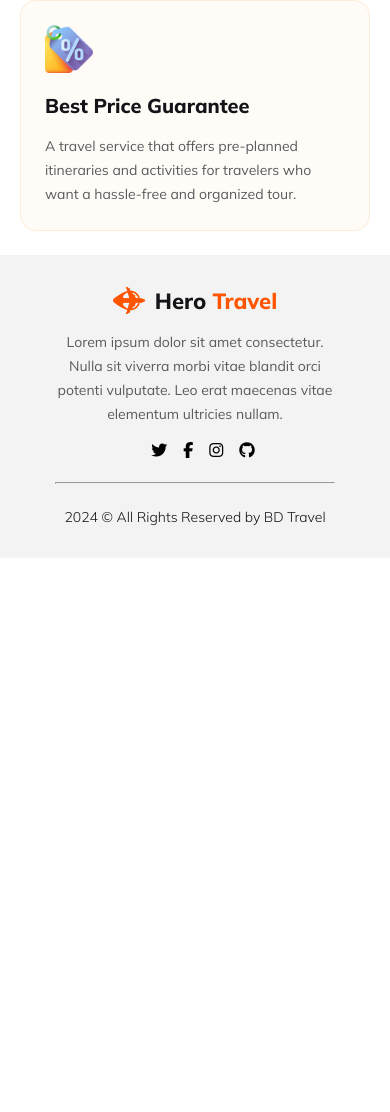
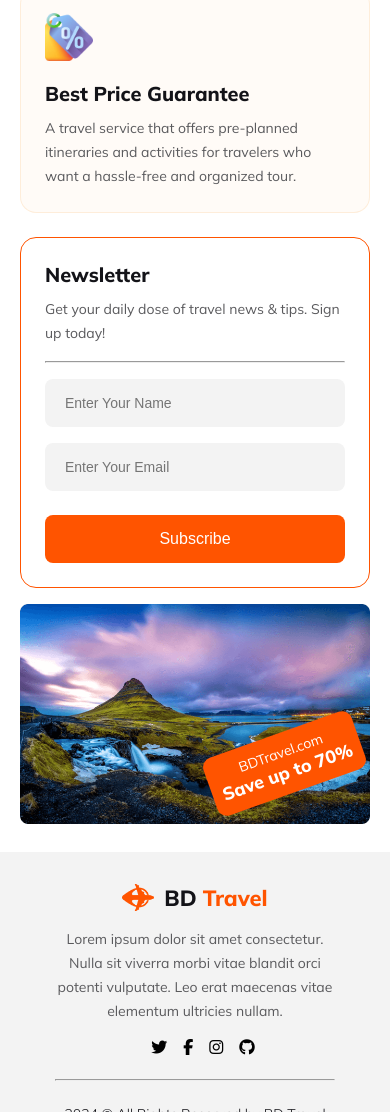
Before and after one commit to Razib2019/bd-travel, a plain HTML site: page index.html in a window 390 px wide. Shown: the part 5044-6156 px from the top of the page. Before the commit the page ends 5602 px from the top, so only its background shows below. Drawn offline with Linux system fonts and the light colour scheme.

Commit message:
news-letter-section done

```diff
--- a/index.html
+++ b/index.html
@@ -190,6 +190,30 @@
         </div>
       </section>
       <!-- Why Choose Us Section Start From Here -->
+
+      <!-- News Letter Section Start From Here -->
+      <section class="news-letter-section-container">
+        <div class="news-letter-left">
+          <h1 class="card-title secondary-color">Newsletter</h1>
+          <p class="card-description additional-color1">
+            Get your daily dose of travel news & tips. Sign up today!
+          </p>
+          <hr />
+          <div class="news-letter-input-btn">
+            <input type="text" placeholder="Enter Your Name" />
+            <input type="text" placeholder="Enter Your Email" />
+            <button class="btn-primary">Subscribe</button>
+          </div>
+        </div>
+        <div class="news-letter-right">
+          <img src="./Images/14.png" alt="" />
+          <div class="offer-container">
+            <h3 class="domain-name">BDTravel.com</h3>
+            <h1 class="offer">Save up to 70%</h1>
+          </div>
+        </div>
+      </section>
+      <!-- News Letter Section End Here -->
     </main>
     <!-- Main Section End Here -->
 
@@ -199,7 +223,7 @@
         <div class="footer-img-container">
           <img src="./Images/1.png" alt="" />
           <h1 class="footer-title secondary-color">
-            Hero <span class="primary-color">Travel</span>
+            BD <span class="primary-color">Travel</span>
           </h1>
         </div>
         <p class="footer-description additional-color1">
--- a/styles/bd_travel.css
+++ b/styles/bd_travel.css
@@ -55,6 +55,18 @@ body {
 .section-description {
   color: rgba(19, 19, 24, 0.7);
   font-size: 1rem;
+  font-weight: 400;
+  line-height: 26px;
+}
+
+.card-title {
+  font-size: 24px;
+  font-weight: 800;
+  margin-bottom: 16px;
+}
+
+.card-description {
+  font-size: 16px;
   font-weight: 400;
   line-height: 26px;
 }
@@ -302,18 +314,71 @@ main {
   width: 64px;
   margin-bottom: 32px;
 }
-.card .card-title {
-  font-size: 24px;
-  font-weight: 800;
+/* Why Choose Us Section Style End Here */
+
+/* News Letter Section Style Start From Here */
+.news-letter-section-container {
+  margin: 0px 20px 100px;
+  display: flex;
+  align-items: center;
+  gap: 24px;
+}
+.news-letter-left {
+  width: 40%;
+  border-radius: 16px;
+  border: 1px solid #ff5400;
+  padding: 40px;
+}
+.news-letter-left hr {
+  margin: 24px 0;
+}
+.news-letter-input-btn {
+  width: 100%;
+  display: flex;
+  flex-direction: column;
+}
+.news-letter-input-btn > input {
+  color: rgba(19, 19, 24, 0.3);
+  font-size: 16px;
+  font-weight: 400;
+  padding: 16px 20px;
+  border-radius: 8px;
+  background-color: rgba(19, 19, 24, 0.05);
+  border: none;
   margin-bottom: 16px;
 }
+.news-letter-input-btn > button {
+  margin-top: 8px;
+}
+.news-letter-right {
+  width: 60%;
+  position: relative;
+}
+.news-letter-right img {
+  width: 100%;
+}
+.offer-container {
+  color: white;
+  border-radius: 16px;
+  background: #ff5400;
+  text-align: center;
+  max-width: 325px;
+  padding: 20px;
+  position: absolute;
+  transform: rotate(-19.628deg);
+  bottom: 18%;
+  right: 2%;
+}
+.offer-container .domain-name {
+  font-size: 24px;
+  font-weight: 400;
+}
+.offer-container .offer {
+  font-size: 32px;
+  font-weight: 800;
+}
+/* News Letter Section Style End Here */
 
-.card .card-description {
-  font-size: 16px;
-  font-weight: 400;
-  line-height: 26px;
-}
-/* Why Choose Us Section Style End Here */
 /* Main Section Style End Here */
 
 /* Footer Section Start From Here */
--- a/styles/responsive.css
+++ b/styles/responsive.css
@@ -8,6 +8,14 @@
   .section-description {
     font-size: 0.9rem;
     font-weight: 400;
+    line-height: 24px;
+  }
+  .card-title {
+    font-size: 20px;
+    margin-bottom: 10px;
+  }
+  .card-description {
+    font-size: 14px;
     line-height: 24px;
   }
   /* Shared Style End Here */
@@ -143,16 +151,49 @@
     width: 48px;
     margin-bottom: 16px;
   }
+  /* Why Choose Us Section Style End Here */
 
-  .card .card-title {
-    font-size: 20px;
+  /* News Letter Section Style Start From Here */
+  .news-letter-section-container {
+    margin: 24px 20px;
+    display: flex;
+    flex-direction: column;
+    align-items: center;
+    gap: 16px;
+  }
+  .news-letter-left {
+    width: 100%;
+    padding: 24px;
   }
 
-  .card .card-description {
+  .news-letter-left hr {
+    margin: 16px 0;
+  }
+
+  .news-letter-input-btn > input {
     font-size: 14px;
-    line-height: 24px;
   }
-  /* Why Choose Us Section Style End Here */
+
+  .news-letter-right {
+    width: 100%;
+  }
+
+  .offer-container {
+    border-radius: 10px;
+    max-width: 214px;
+    padding: 10px;
+    position: absolute;
+    transform: rotate(-19.628deg);
+    bottom: 15%;
+    right: 2%;
+  }
+  .offer-container .domain-name {
+    font-size: 14px;
+  }
+  .offer-container .offer {
+    font-size: 18px;
+  }
+  /* News Letter Section Style End Here */
 
   /* Footer Section Start From Here */
   .footer-container {
```
